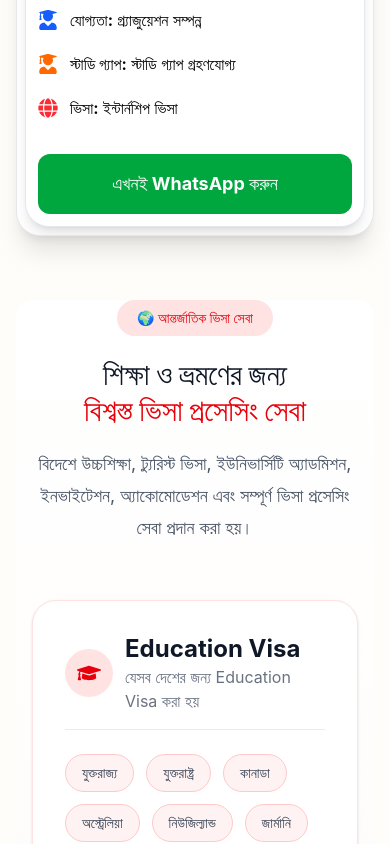
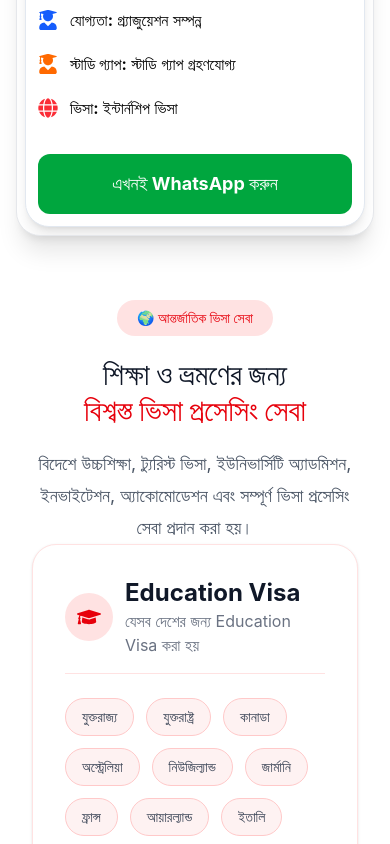
Before and after one commit to MohammadJewelRana/avelon-edu, a React (Vite) app: page / in a window 390 px wide. Shown: the part 8249-9093 px from the top of the page. Built offline with nearby package versions, Linux system fonts and the light colour scheme.

Commit message:
fixed responsive issues

```diff
--- a/src/pages/home/Home.tsx
+++ b/src/pages/home/Home.tsx
@@ -7,8 +7,8 @@ import logo from "../../assets/logo.jpg";
 
 const Home = () => {
   return (
-    <main className="overflow-x-hidden bg-gradient-to-b from-white via-red-50/30 to-yellow-50/30">
-      <div className="mx-auto max-w-7xl px-4 py-8 md:px-6 lg:px-8">
+    <main className="overflow-x-hidden ">
+      <div className="mx-auto max-w-7xl px-4 pt-8 md:px-6 lg:px-8">
 
         {/* Hero Header */}
         <section className="mb-16 text-center">
--- a/src/pages/home/VisaServices.tsx
+++ b/src/pages/home/VisaServices.tsx
@@ -52,12 +52,12 @@ const touristCountries = [
 
 const VisaServices = () => {
   return (
-    <section className="bg-gradient-to-b from-white via-red-50/30 to-yellow-50/40  rounded-2xl  mt-12">
+    <section className=" bg-white rounded-2xl  mt-12">
       <div className="mx-auto w-full px-4">
 
         {/* Heading */}
 
-        <div className="mb-14 text-center">
+        <div className=" text-center">
           <span className="inline-flex rounded-full bg-red-100 px-5 py-2 text-sm font-semibold text-red-600">
             🌍 আন্তর্জাতিক ভিসা সেবা
           </span>
```
